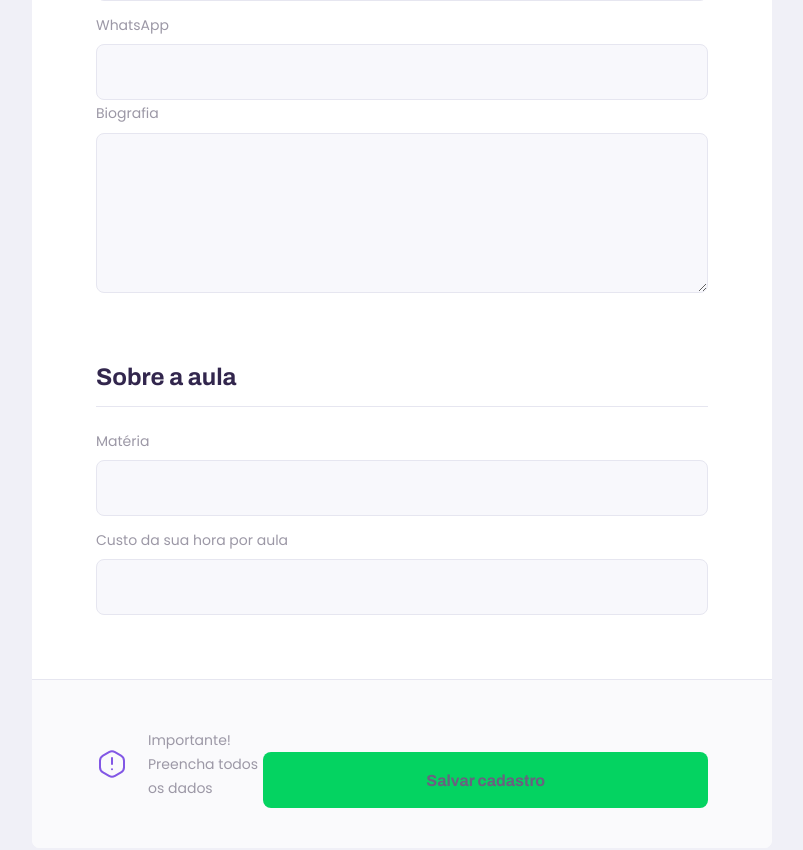
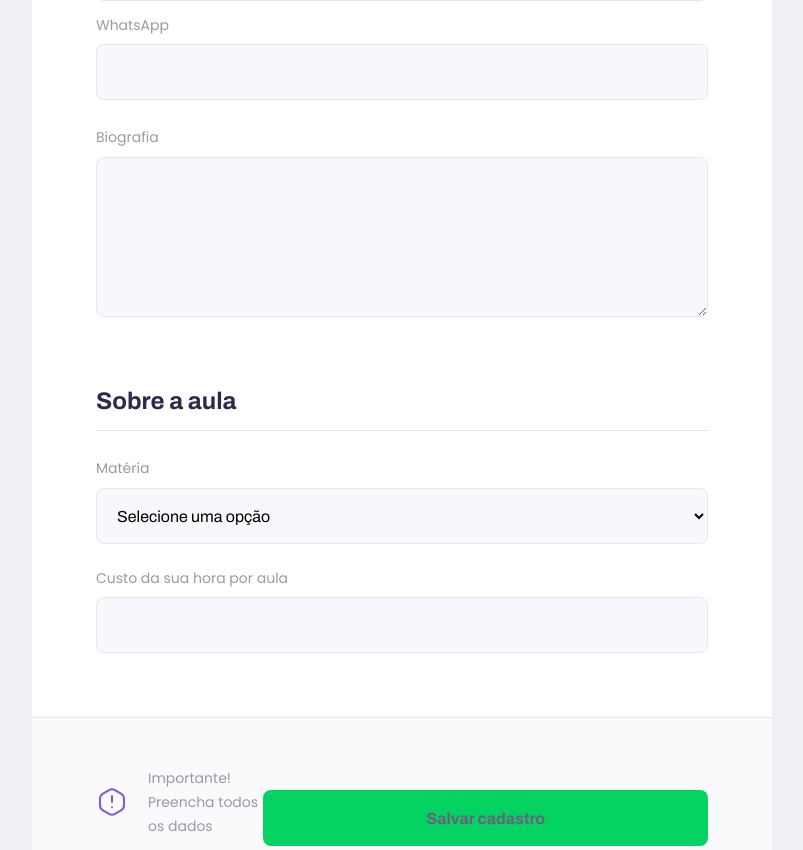
Before and after one commit to pedrochamberlain/proffy, a React (Create React App) app in the folder web/: page /give-classes in a window 1280 px wide. Shown: the part 622-1472 px from the top of the page, without its empty margins (238-1041 px from the left). Built offline with nearby package versions, Linux system fonts and the light colour scheme.

Commit message:
create Select component

```diff
--- /dev/null
+++ b/web/src/components/Select/index.tsx
@@ -0,0 +1,28 @@
+import React, { SelectHTMLAttributes } from 'react'
+
+import './styles.css'
+
+interface SelectProps extends SelectHTMLAttributes<HTMLSelectElement> {
+    label: string;
+    name: string;
+    options: Array<{
+        value: string;
+        label: string;
+    }>
+}
+
+const Select: React.FC<SelectProps> = ({ label, name, options, ...rest }) => {
+    return (
+        <div className="select-block">
+            <label htmlFor={name}>{label}</label>
+            <select id={name} {...rest}>
+                <option value="" disabled selected hidden>Selecione uma opção</option>
+                {options.map(option => {
+                    return <option key={option.value} value={option.value}>{option.label}</option>
+                })}
+            </select>
+        </div>
+    )
+}
+
+export default Select
--- /dev/null
+++ b/web/src/components/Select/styles.css
@@ -0,0 +1,34 @@
+.select-block {
+    position: relative;
+}
+
+.select-block+.select-block {
+    margin-top: 1.4rem;
+}
+
+.select-block label {
+    font-size: 1.4rem;
+}
+
+.select-block select {
+    width: 100%;
+    height: 5.6rem;
+    margin-top: 0.8rem;
+    border-radius: 0.8rem;
+    background: var(--color-input-background);
+    border: 1px solid var(--color-line-in-white);
+    outline: 0;
+    padding: 0 1.6rem;
+    font: 1.6rem Archivo;
+}
+
+.select-block:focus-within::after {
+    width: (100% - 3.2rem);
+    height: 2px;
+    content: "";
+    background: var(--color-primary-light);
+    position: absolute;
+    left: 1.6rem;
+    right: 1.6rem;
+    bottom: 0px;
+}
--- a/web/src/pages/TeacherForm/index.tsx
+++ b/web/src/pages/TeacherForm/index.tsx
@@ -1,6 +1,7 @@
 import React from 'react'
 
 import Input from '../../components/Input'
+import Select from '../../components/Select'
 import Textarea from '../../components/Textarea'
 import PageHeader from '../../components/PageHeader'
 
@@ -28,8 +29,18 @@
 
                 <fieldset>
                     <legend>Sobre a aula</legend>
-
-                    <Input name="subject" label="Matéria" />
+                    <Select name="subject"
+                            label="Matéria"
+                            options={[
+                                { value: 'Artes', label: 'Artes' },
+                                { value: 'Biologia', label: 'Biologia' },
+                                { value: 'Ciência', label: 'Ciência' },
+                                { value: 'Cinema', label: 'Cinema' },
+                                { value: 'Física', label: 'Física' },
+                                { value: 'Geografia', label: 'Geografia' },
+                                { value: 'Português', label: 'Português' },
+                                { value: 'Matemática', label: 'Matemática' },
+                            ]} />
                     <Input name="cost" label="Custo da sua hora por aula" />
                 </fieldset>
 
--- a/web/src/pages/TeacherForm/styles.css
+++ b/web/src/pages/TeacherForm/styles.css
@@ -36,6 +36,11 @@
     width: 100%;
     padding-bottom: 1.6rem;
     border-bottom: 1px solid var(--color-line-in-white)
+}
+
+#page-teacher-form main fieldset .input-block+.textarea-block,
+#page-teacher-form main fieldset .select-block+.input-block {
+    margin-top: 2.4rem;
 }
 
 #page-teacher-form main label {
--- a/web/src/pages/TeacherList/index.tsx
+++ b/web/src/pages/TeacherList/index.tsx
@@ -1,6 +1,7 @@
 import React from 'react'
 
 import Input from '../../components/Input'
+import Select from '../../components/Select'
 import PageHeader from '../../components/PageHeader'
 import TeacherItem from '../../components/TeacherItem'
 
@@ -12,7 +13,17 @@
             <PageHeader title="Estes são os proffys disponíveis">
                 <form id="search-teachers">
                     <Input name="subject" label="Matéria" />
-                    <Input name="week_day" label="Dia da Semana" />
+                    <Select name="week_day"
+                            label="Dia da Semana"
+                            options={[
+                                { value: '0', label: 'Domingo' },
+                                { value: '1', label: 'Segunda-feira' },
+                                { value: '2', label: 'Terça-feira' },
+                                { value: '3', label: 'Quarta-feira' },
+                                { value: '4', label: 'Quinta-feira' },
+                                { value: '5', label: 'Sexta-feira' },
+                                { value: '6', label: 'Sábado' }
+                            ]} />
                     <Input type="time" name="time" label="Hora" />
                 </form>
             </PageHeader>
--- a/web/src/pages/TeacherList/styles.css
+++ b/web/src/pages/TeacherList/styles.css
@@ -31,7 +31,8 @@
         bottom: -24px
     }
 
-    #search-teachers .input-block+.input-block {
+    #search-teachers .input-block+.input-block,
+    #search-teachers .select-block+.select-block {
         margin-top: 0;
     }
 
```
